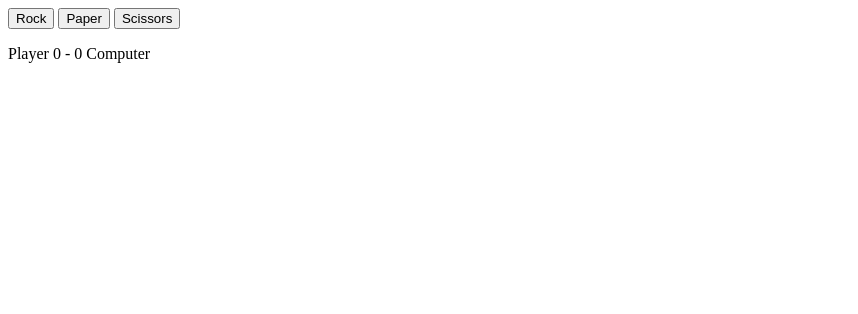
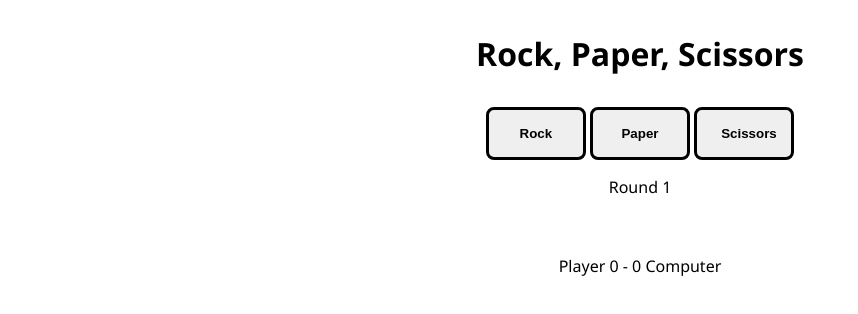
Before and after one commit to nirusu10/rock-paper-scissors, a plain HTML site: page index.html in a window 1280 px wide. Shown: the whole page, without its empty margins (0-858 px from the left). Drawn offline with Linux system fonts and the light colour scheme.

Commit message:
added round display, some styling

```diff
--- a/index.html
+++ b/index.html
@@ -4,20 +4,25 @@
     <meta charset="UTF-8" />
     <meta name="viewport" content="width=device-width, initial-scale=1.0" />
     <title>Tic Tac Toe</title>
+    <link rel="stylesheet" href="style.css" />
   </head>
   <body>
+    <h1>Rock, Paper, Scissors</h1>
+    <div id="content">
       <div class="button-container">
         <button class="choice-button" data-choice="rock">Rock</button>
         <button class="choice-button" data-choice="paper">Paper</button>
         <button class="choice-button" data-choice="scissors">Scissors</button>
       </div>
       <div id="result-display">
+        <p id="round-display">Round 1</p>
         <p id="choices-display"></p>
         <p>
           Player <span id="player-score">0</span> -
           <span id="computer-score">0</span> Computer
         </p>
       </div>
+    </div>
   </body>
   <script src="index.js"></script>
 </html>
--- a/index.js
+++ b/index.js
@@ -1,6 +1,7 @@
 const CHOICES = ['rock', 'paper', 'scissors']
 let humanScore = 0
 let computerScore = 0
+let round = 1
 
 const buttons = document.querySelectorAll('.choice-button')
 
@@ -33,10 +34,12 @@ function updateDisplay(humanChoice, computerChoice) {
   const humanScoreDisplay = document.querySelector('#player-score')
   const computerScoreDisplay = document.querySelector('#computer-score')
   const choicesDisplay = document.querySelector('#choices-display')
+  const roundDisplay = document.querySelector('#round-display')
 
   humanScoreDisplay.textContent = humanScore
   computerScoreDisplay.textContent = computerScore
-  choicesDisplay.textContent = `Human chose ${humanChoice}. Computer chose ${computerChoice}.`
+  choicesDisplay.innerHTML = `Human chose <span class="choice">${humanChoice}</span>. Computer chose <span class="choice">${computerChoice}</span>.`
+  roundDisplay.innerHTML = `Round ${round}`
 }
 
 function playRound(humanChoice, computerChoice) {
@@ -74,5 +77,6 @@ function playRound(humanChoice, computerChoice) {
     default:
       break
   }
+  round++
   updateDisplay(humanChoice, computerChoice)
 }
--- a/style.css
+++ b/style.css
@@ -0,0 +1,51 @@
+*,
+*::before,
+*::after {
+  box-sizing: border-box;
+}
+
+* {
+  margin: 0;
+}
+
+body {
+  font-family: 'Segoe UI', Tahoma, Geneva, Verdana, sans-serif;
+  text-align: center;
+}
+
+button {
+  font-weight: 700;
+  width: 100px;
+  padding: 16px 24px;
+  border: 3px solid black;
+  border-radius: 8px;
+}
+
+h1 {
+  margin-block: 32px;
+}
+
+#content {
+  display: flex;
+  flex-direction: column;
+  justify-content: center;
+}
+
+.button-container {
+  margin-bottom: 16px;
+}
+
+#result-display {
+  text-align: center;
+  height: 120px;
+}
+
+#choices-display,
+#score-display,
+#round-display {
+  height: 33%;
+}
+
+.choice {
+  font-weight: 900;
+}
```
Lines whose indentation alone changed are shown as unchanged.
